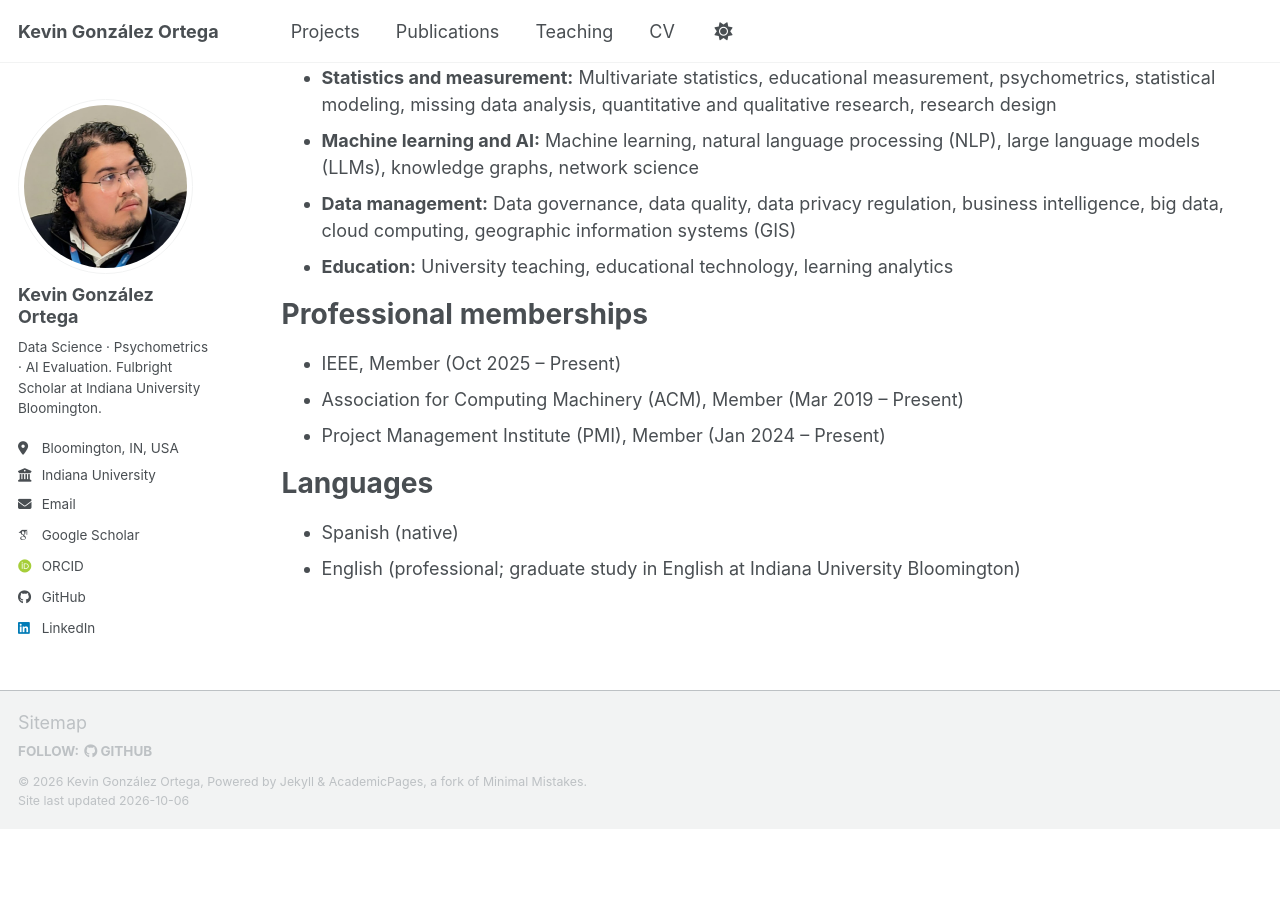
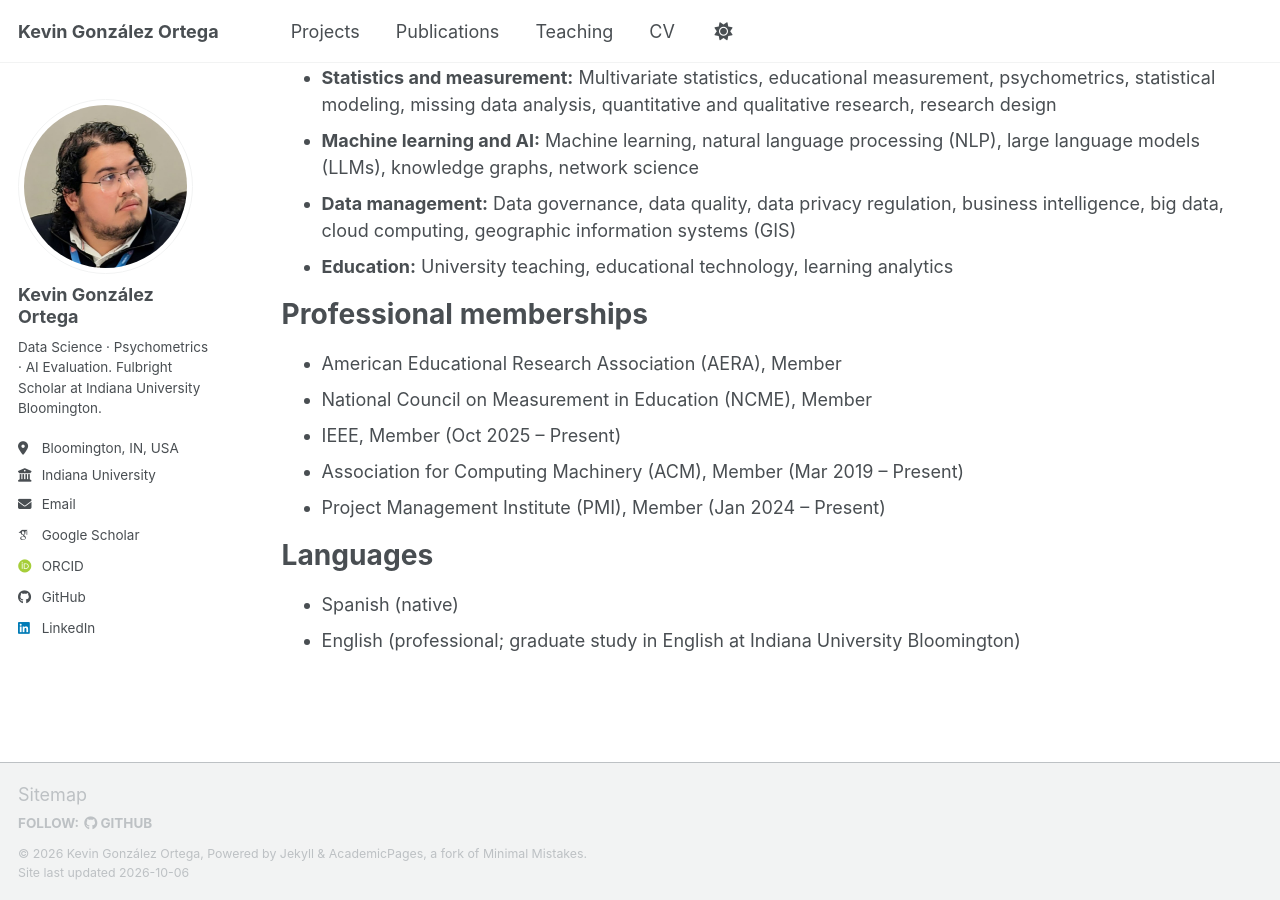
Before and after one commit to kevingpanama/kevingpanama.github.io, a Jekyll site: the page built from _pages/cv.md, in a window 1280 px wide and 900 px high, scrolled down 3284 px. Built offline with Jekyll 4.4.1, drawn with Linux system fonts in a browser that asks for light colours; some web fonts are replaced; a script bundle is joined from its source files by our own code; library files that are not in the unit come from our copies; before the commit the page ends 4112 px from its top, so only the background shows below that.

Commit message:
release5

```diff
--- a/_pages/cv.md
+++ b/_pages/cv.md
@@ -88,6 +88,8 @@ Skills
 
 Professional memberships
 ======
+* American Educational Research Association (AERA), Member
+* National Council on Measurement in Education (NCME), Member
 * IEEE, Member (Oct 2025 – Present)
 * Association for Computing Machinery (ACM), Member (Mar 2019 – Present)
 * Project Management Institute (PMI), Member (Jan 2024 – Present)
```
Also changed, not shown: _pages/about.md (+2 -0 lines).
